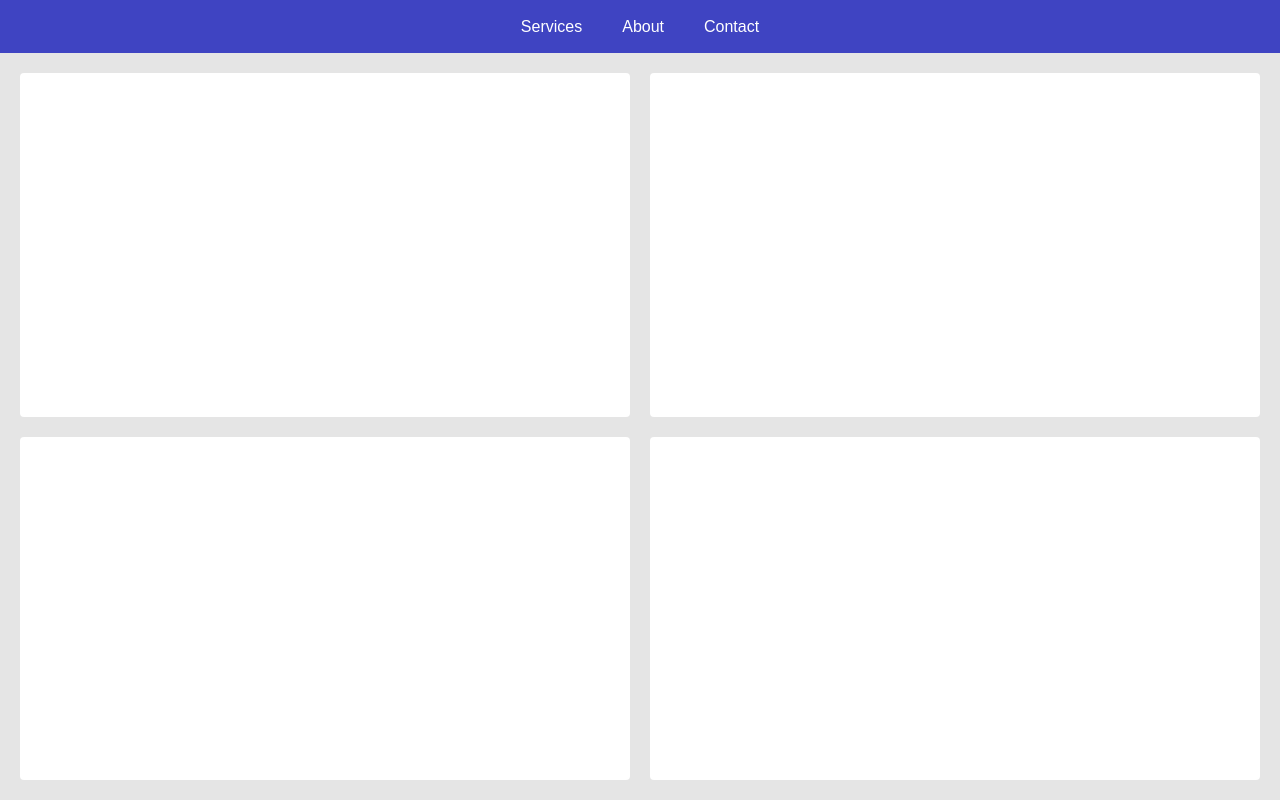
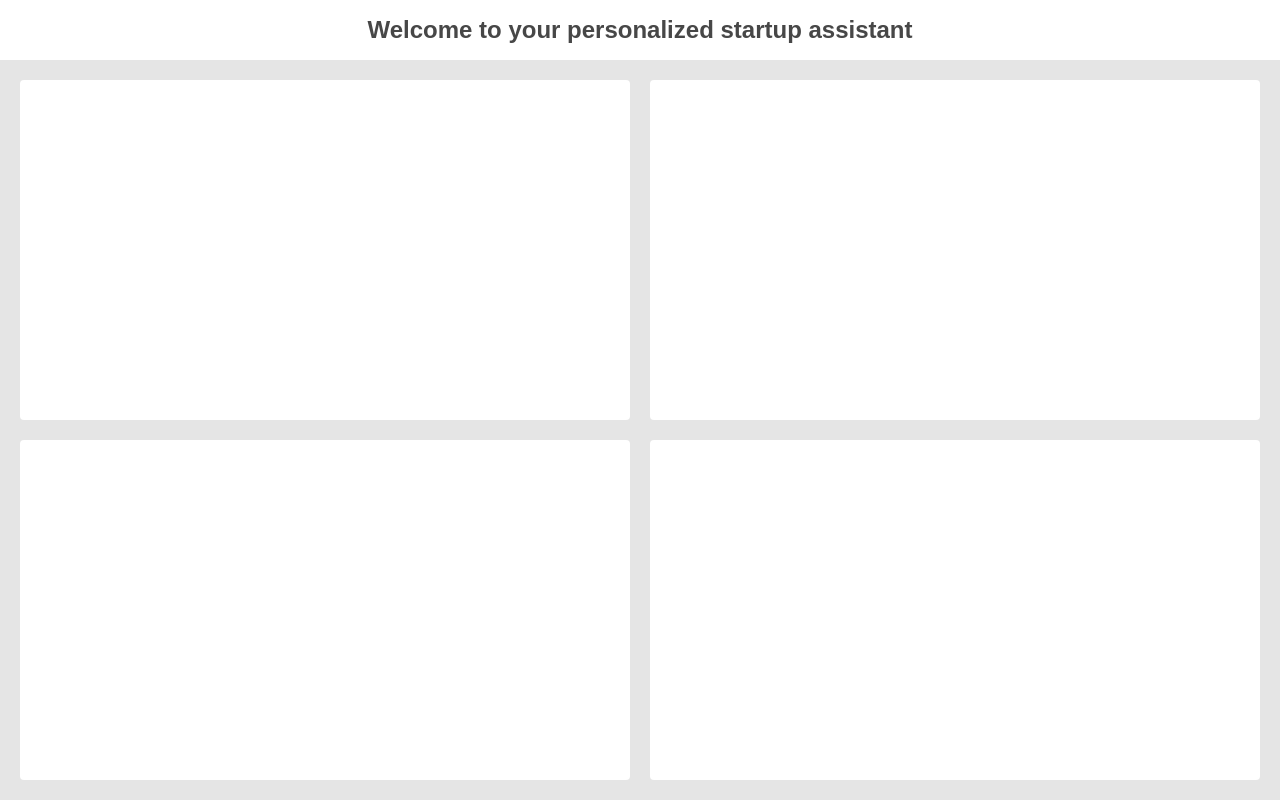
Before and after one commit to skyguy126/ZeroToOne, a website: page static/dashboard.html in a window 1280 px wide. Drawn offline with Linux system fonts and the light colour scheme; no server answers; a web font is replaced by a local one.

Commit message:
home page styles and lat lon

```diff
--- a/static/dashboard.css
+++ b/static/dashboard.css
@@ -1,19 +1,21 @@
+@import url('https://fonts.googleapis.com/css2?family=Muli:wght@400;700&display=swap');
+
 body {
     width: 100vw;
     height: 100vh;
     margin: 0;
     padding: 0;
     background-color: rgb(229, 229, 229);
-    font-family: Arial, Helvetica, sans-serif;
     display: flex;
     flex-direction: column;
+    font-family: 'Muli', sans-serif;
 }
 
 .navbar {
     width: 100vw;
     height: 60px;
-    background-color: rgb(63 68 194);
-    color: white;
+    background-color: white;
+    color: #474747;
     display: flex;
     justify-content: center;
     align-items: center;
@@ -34,7 +36,7 @@ main {
     grid-template-columns: repeat(2, 1fr); /* Two columns */
     grid-template-rows: repeat(2, 1fr);    /* Two rows */
     height: 100%;
-    gap: 20px;                             /* Less space between items */
+    gap: 20px;
     margin: 20px;
     max-width: 100vw;
 }
@@ -43,4 +45,5 @@ main {
     background-color: #ffffff;
     padding: 20px;
     border-radius: 4px;
+    color: #3e3e3e;
 }
--- a/static/dashboard.html
+++ b/static/dashboard.html
@@ -9,9 +9,7 @@
 </head>
 <body>
     <nav class="navbar">
-        <a href="#services">Services</a>
-        <a href="#about">About</a>
-        <a href="#contact">Contact</a>
+        <h2>Welcome to your personalized startup assistant</h2>
     </nav>
     <main>
         <div id="vcData" class="section"></div>
--- a/static/styles.css
+++ b/static/styles.css
@@ -1,3 +1,5 @@
+@import url('https://fonts.googleapis.com/css2?family=Muli:wght@400;700&display=swap');
+
 /***************** Common styles **************/
 .hide {
     display: none !important;
@@ -15,16 +17,34 @@ body {
     width: 100vw;
     margin: 0;
     padding: 0;
-    font-family: Arial, Helvetica, sans-serif;
+    font-family: 'Muli', sans-serif;
+    --background-image: url('images/background.jpg');
 }
 
-.background {
-    height: 100vh;
-    width: 100vw;
-    background-color: gray;
-    z-index: -1;
-    opacity: 70%;
-    position: absolute;
+body::before {
+    content: '';
+    position: absolute; /* Position the overlay */
+    top: 0; /* Align to the top */
+    left: 0; /* Align to the left */
+    width: 100%; /* Full width */
+    height: 100%; /* Full height */
+    background-image: var(--background-image); /* Background image */
+    background-size: cover; /* Cover the entire body */
+    background-repeat: no-repeat; /* Prevent repeating */
+    background-position: center; /* Center the image */
+    z-index: 0; /* Stack the image below the overlay */
+    opacity: 0.6;
+}
+
+.overlay {
+    background-color: rgb(44, 117, 213);
+    position: absolute; /* Position the overlay */
+    top: 0; /* Align to the top */
+    left: 0; /* Align to the left */
+    width: 100%; /* Full width */
+    height: 100%; /* Full height */
+    z-index: 1;
+    opacity: 0.8;
 }
 
 .page1 {
@@ -62,6 +82,7 @@ form {
     flex-direction: column;
     justify-content: center;
     align-items: center;
+    z-index: 2;
 }
 
 .textbox-flex {
@@ -82,7 +103,7 @@ textarea, input, select {
     font-size: 18px;
     padding: 15px 25px;
     border-radius: 50px;
-    opacity: 0.7;
+    opacity: 0.8;
     min-width: 200px;
     border: 2px solid #acacac;
     width: 100%;
```
Also changed, not shown: static/index.html (+1 -0 lines), static/script.js (+34 -4 lines), static/images/background.jpg (added).
